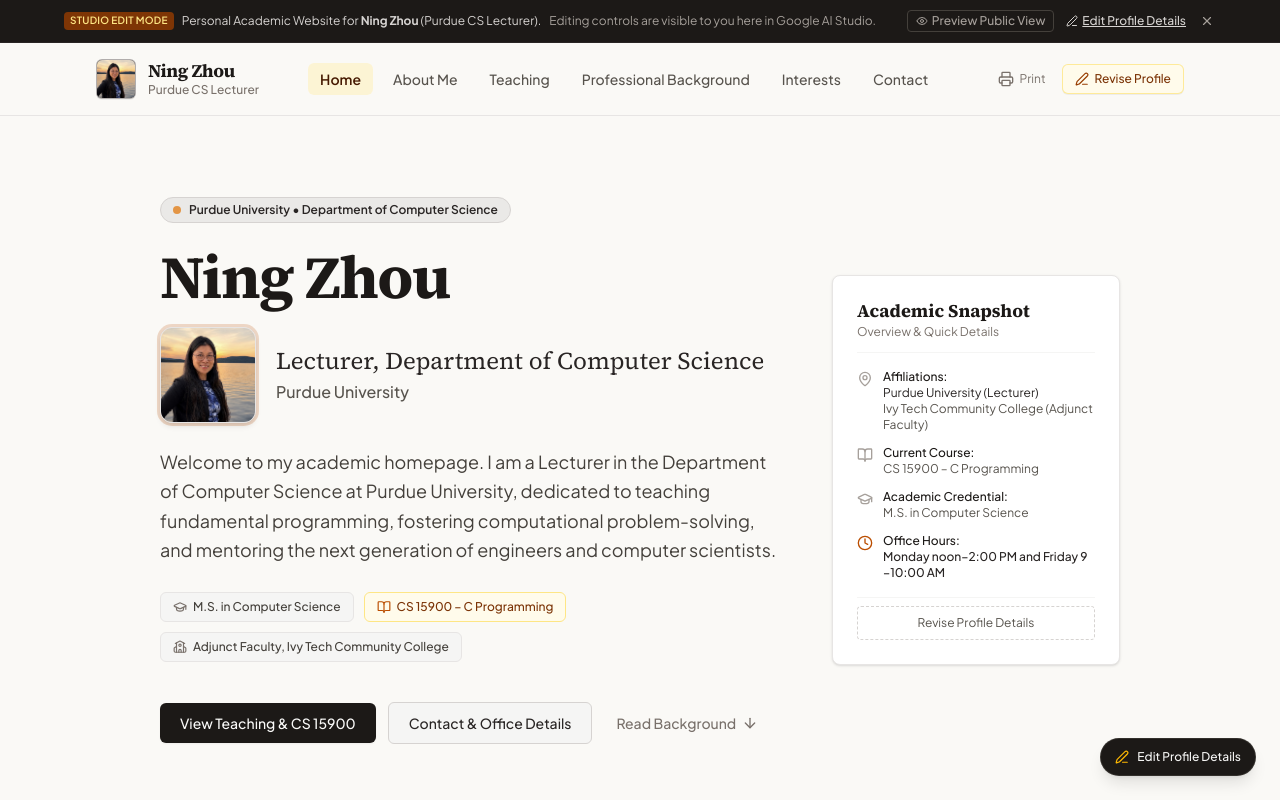
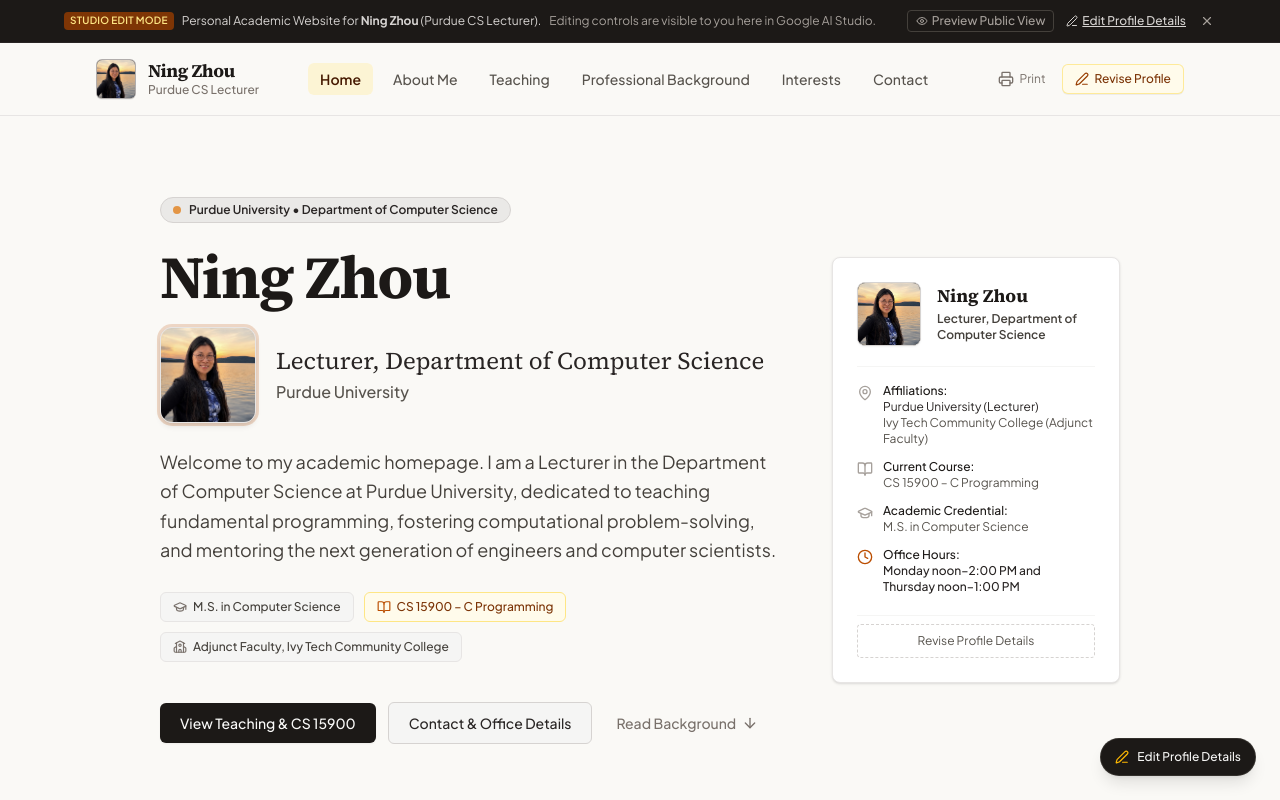
Before and after one commit to ningzhou-tech/ningzhou-tech.github.io, a React (Vite) app: page / in a window 1280 px wide. Shown: the top 800 px of the page. Built offline with nearby package versions, Linux system fonts and the light colour scheme.

Commit message:
update to remove duplicate image

```diff
--- a/src/components/HeroSection.tsx
+++ b/src/components/HeroSection.tsx
@@ -104,17 +104,31 @@
 
           {/* Academic Card / Profile Snapshot Column */}
           <div className="lg:col-span-4">
-            <div className="bg-white rounded-lg p-6 border border-stone-200 shadow-sm space-y-4">
-              <div className="border-b border-stone-100 pb-3">
-                <h3 className="font-serif font-bold text-stone-900 text-lg leading-tight">
-                  Academic Snapshot
-                </h3>
-                <p className="text-xs text-stone-500 font-sans mt-0.5">
-                  Overview & Quick Details
-                </p>
+            <div className="bg-white rounded-lg p-6 border border-stone-200 shadow-sm space-y-5">
+              <div className="flex items-center gap-4">
+                <div className="w-16 h-16 rounded-lg overflow-hidden bg-stone-800 text-stone-100 flex items-center justify-center font-serif text-2xl font-bold shadow-xs shrink-0 border border-stone-300">
+                  <img
+                    src={profile.avatarUrl || "/NingZhou.png"}
+                    alt={profile.name}
+                    className="w-full h-full object-cover object-top"
+                    referrerPolicy="no-referrer"
+                    onError={(e) => {
+                      (e.currentTarget as HTMLElement).style.display = 'none';
+                    }}
+                  />
+                  <span className="hidden">NZ</span>
+                </div>
+                <div>
+                  <h3 className="font-serif font-bold text-stone-900 text-lg leading-tight">
+                    {profile.name}
+                  </h3>
+                  <p className="text-xs font-semibold text-stone-700 font-sans mt-1">
+                    Lecturer, Department of Computer Science
+                  </p>
+                </div>
               </div>
 
-              <div className="space-y-3 text-xs text-stone-600 font-sans">
+              <div className="border-t border-stone-100 pt-4 space-y-3 text-xs text-stone-600 font-sans">
                 <div className="flex items-start gap-2.5">
                   <MapPin className="w-4 h-4 text-stone-400 shrink-0 mt-0.5" />
                   <div>
--- a/src/data/initialData.ts
+++ b/src/data/initialData.ts
@@ -33,7 +33,7 @@
       "Building Strong Programming Foundations"
     ],
     semesterPlaceholder: "Fall 2026",
-    officeHoursPlaceholder: "Monday noon–2:00 PM and Friday 9:00 –10:00 AM",
+    officeHoursPlaceholder: "Monday noon–2:00 PM and Thursday noon–1:00 PM",
     syllabusPlaceholder: "https://purdue.simplesyllabus.com/en-US/doc/bgo06lbu7/WL-Fall-2026-CS-%28WL%29-15900-LE1-C-Programming?mode=view",
     courseLocationPlaceholder: "Lawson Computer Science & Engineering Lecture Halls"
   },
@@ -95,7 +95,7 @@
   contact: {
     email: "zhou1489@purdue.edu",
     office: "LWSN B116A",
-    hours: "Monday noon–2:00 PM and Friday 9 –10:00 AM",
+    hours: "Monday noon–2:00 PM and Thursday noon–1:00 PM",
     departmentAddress: "Department of Computer Science, Purdue University, 305 N. University Street, West Lafayette, IN 47907",
     directoryLink: "https://www.cs.purdue.edu/people/faculty/zhou1489.html",
     githubLink: "https://github.com/ningzhou-tech",
```
